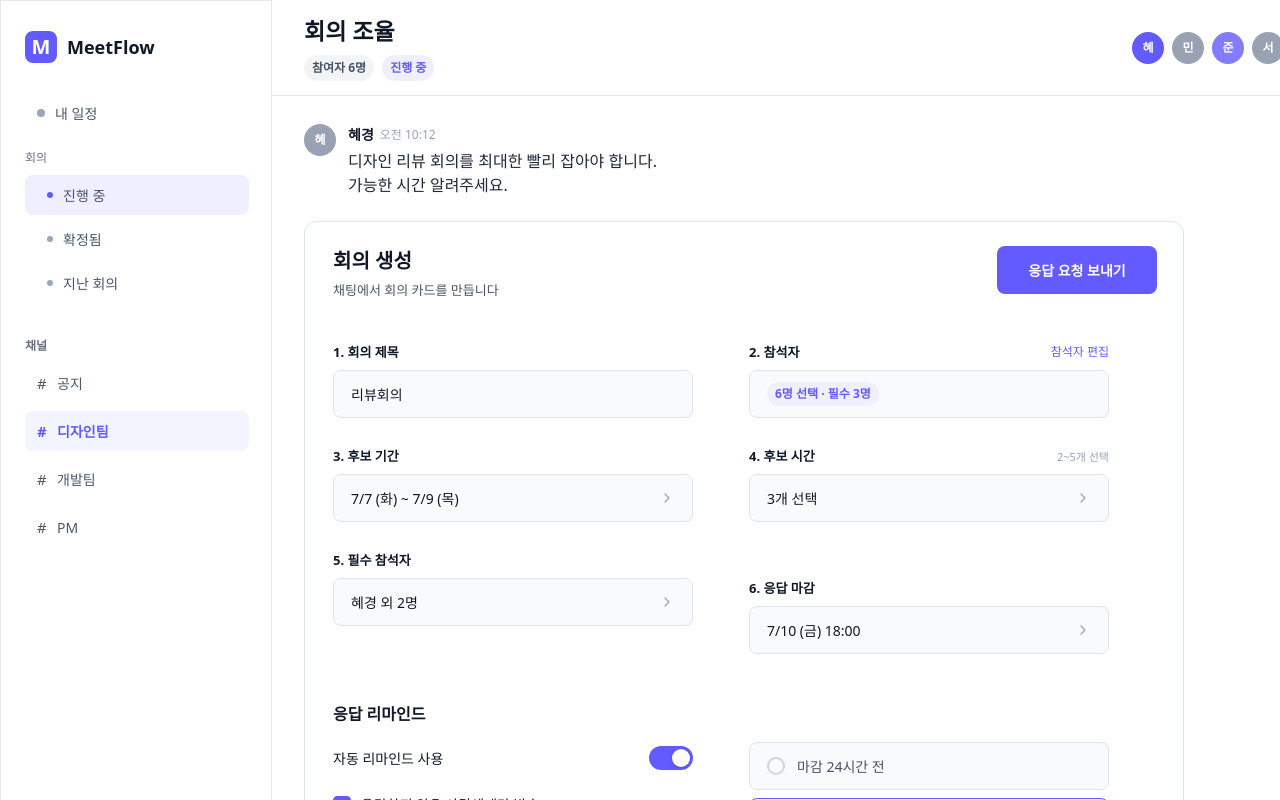
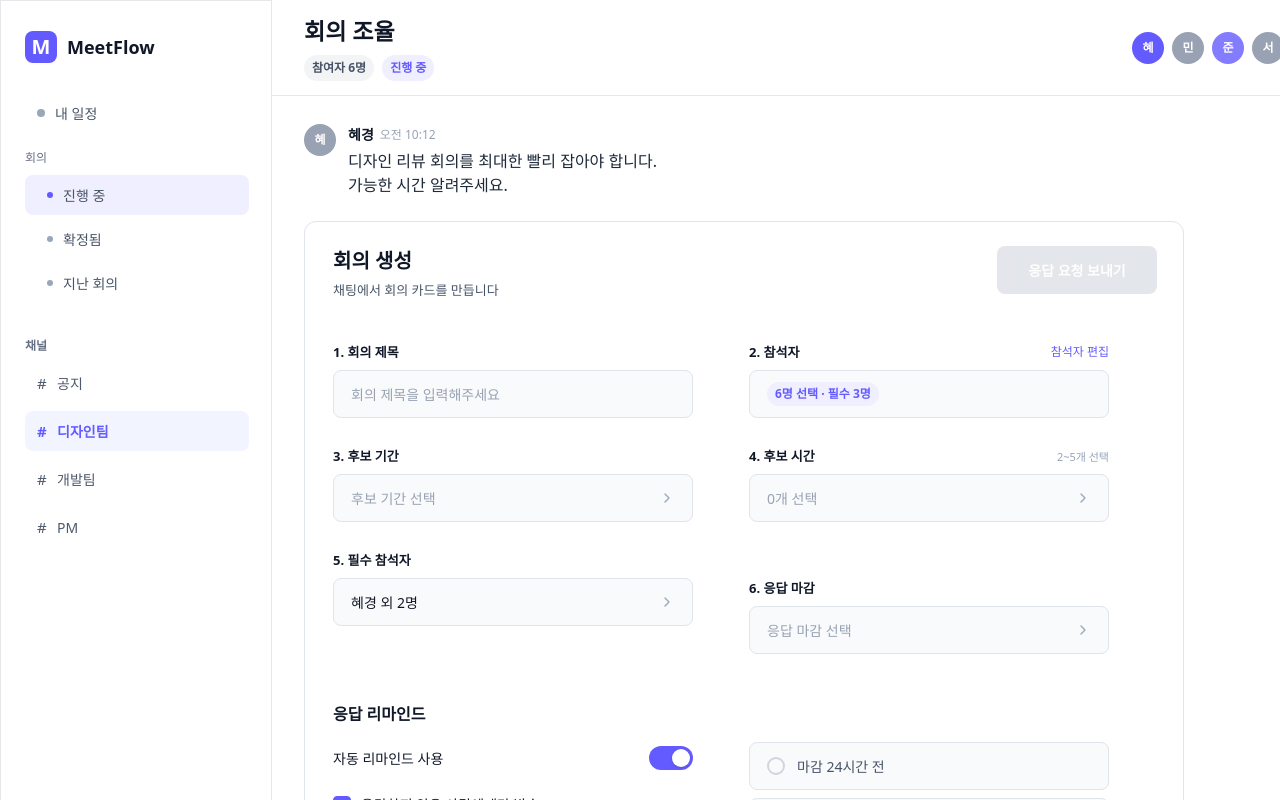
Before and after one commit to gjgprud0306/meetflow-tosschallenge, a React (Vite) app: page /meetings/new in a window 1280 px wide. Shown: the top 800 px of the page. Built offline with nearby package versions, Linux system fonts and the light colour scheme; a web font is replaced by a local one.

Commit message:
Require meeting creation inputs

```diff
--- a/src/components/MeetingCreateCard.tsx
+++ b/src/components/MeetingCreateCard.tsx
@@ -18,6 +18,7 @@ type FieldProps = {
   label: string;
   value: string;
   helper?: string;
+  placeholder?: boolean;
   badge?: boolean;
   action?: string;
   offsetTop?: boolean;
@@ -28,6 +29,7 @@ function Field({
   label,
   value,
   helper,
+  placeholder = false,
   badge = false,
   action,
   offsetTop = false,
@@ -65,7 +67,12 @@ function Field({
             {value}
           </span>
         ) : (
-          <span className="min-w-0 flex-1 truncate text-sm font-medium leading-[21px] text-[#101828]">
+          <span
+            className={cn(
+              "min-w-0 flex-1 truncate text-sm font-medium leading-[21px]",
+              placeholder ? "text-[#98A2B3]" : "text-[#101828]",
+            )}
+          >
             {value}
           </span>
         )}
@@ -152,6 +159,11 @@ export function MeetingCreateCard({ options }: MeetingCreateCardProps) {
   const [customTimeInput, setCustomTimeInput] = useState("");
   const [showCustomReminder, setShowCustomReminder] = useState(false);
   const [customReminderInput, setCustomReminderInput] = useState("");
+  const canSubmit =
+    meeting.title.trim().length > 0 &&
+    summaries.dateRange !== "후보 기간 선택" &&
+    meeting.timeIds.length > 0 &&
+    summaries.deadline !== "응답 마감 선택";
 
   function toggleAttendee(attendeeId: string) {
     const selected = meeting.attendeeIds.includes(attendeeId);
@@ -321,7 +333,10 @@ export function MeetingCreateCard({ options }: MeetingCreateCardProps) {
             }}
             onSubmit={() => {
               const value = customTimeInput.trim();
-              if (!value || meeting.timeIds.length >= 5) return;
+              const alreadySelected = meeting.customTimeOptions.some(
+                (option) => option.label === value && meeting.timeIds.includes(option.id),
+              );
+              if (!value || (meeting.timeIds.length >= 5 && !alreadySelected)) return;
               const id = `custom-time-${value.replace(/\s+/g, "-")}`;
               const exists = meeting.customTimeOptions.some(
                 (option) => option.id === id,
@@ -379,7 +394,8 @@ export function MeetingCreateCard({ options }: MeetingCreateCardProps) {
             </p>
           </div>
           <Button
-            className="h-12 w-40 rounded-lg bg-[#635BFF] text-sm font-bold leading-[21px] text-white hover:bg-[#635BFF]/90"
+            className="h-12 w-40 rounded-lg bg-[#635BFF] text-sm font-bold leading-[21px] text-white hover:bg-[#635BFF]/90 disabled:bg-[#C9CED8] disabled:text-white"
+            disabled={!canSubmit}
             onClick={() => navigate("/meetings/response-status")}
           >
             응답 요청 보내기
@@ -387,7 +403,19 @@ export function MeetingCreateCard({ options }: MeetingCreateCardProps) {
         </div>
 
         <div className="mt-5 grid h-[360px] w-[824px] grid-cols-[384px_384px] gap-x-8">
-          <Field label="1. 회의 제목" offsetTop value={meeting.title} />
+          <div className="w-96 pt-5">
+            <div className="mb-2 flex h-5 w-[360px] items-center justify-between">
+              <div className="text-[13px] font-bold leading-5 text-[#101828]">
+                1. 회의 제목
+              </div>
+            </div>
+            <input
+              className="flex h-12 w-[360px] items-center rounded-lg border border-[#E0E4EB] bg-[#F9FAFB] px-[17px] text-sm font-medium leading-[21px] text-[#101828] outline-none placeholder:text-[#98A2B3] focus:border-[#635BFF]"
+              onChange={(event) => updateMeeting({ title: event.target.value })}
+              placeholder="회의 제목을 입력해주세요"
+              value={meeting.title}
+            />
+          </div>
           <Field
             action="참석자 편집"
             badge
@@ -399,12 +427,14 @@ export function MeetingCreateCard({ options }: MeetingCreateCardProps) {
           <Field
             label="3. 후보 기간"
             onClick={() => setModal("dateRange")}
+            placeholder={summaries.dateRange === "후보 기간 선택"}
             value={summaries.dateRange}
           />
           <Field
             helper="2~5개 선택"
             label="4. 후보 시간"
             onClick={() => setModal("times")}
+            placeholder={meeting.timeIds.length === 0}
             value={summaries.timeCount}
           />
           <Field
@@ -416,6 +446,7 @@ export function MeetingCreateCard({ options }: MeetingCreateCardProps) {
             <Field
               label="6. 응답 마감"
               onClick={() => setModal("deadline")}
+              placeholder={summaries.deadline === "응답 마감 선택"}
               value={summaries.deadline}
             />
           </div>
--- a/src/context/meetingFlowUtils.ts
+++ b/src/context/meetingFlowUtils.ts
@@ -40,13 +40,16 @@ export function createMeetingSummaries(meeting: MeetingCreateMock) {
     dateRange:
       meeting.dateRangeId === "custom-date-range"
         ? meeting.customDateRange
-        : optionLabel(meetingCreateOptions.dateRanges, meeting.dateRangeId),
+        : optionLabel(meetingCreateOptions.dateRanges, meeting.dateRangeId) ||
+          "후보 기간 선택",
     timeCount: `${meeting.timeIds.length}개 선택`,
     selectedTimes,
-    deadline,
+    deadline: deadline || "응답 마감 선택",
     reminder,
     reminderText: meeting.reminderEnabled
-      ? `${meeting.unansweredOnly ? "미응답자에게" : "참석자에게"} ${reminder}에 자동 리마인드를 보냅니다. (마감: ${deadline})`
+      ? reminder && deadline
+        ? `${meeting.unansweredOnly ? "미응답자에게" : "참석자에게"} ${reminder}에 자동 리마인드를 보냅니다. (마감: ${deadline})`
+        : "리마인드 시간을 선택해주세요."
       : "자동 리마인드를 사용하지 않습니다.",
   };
 }
--- a/src/mocks/meetings.ts
+++ b/src/mocks/meetings.ts
@@ -65,17 +65,17 @@ export const meetingCreateIntro: ChatMessage = {
 };
 
 export const meetingCreateMock: MeetingCreateMock = {
-  title: "리뷰회의",
+  title: "",
   attendeeIds: ["owner", "min", "jun", "seo", "ji", "eun"],
   requiredAttendeeIds: ["owner", "min", "jun"],
-  dateRangeId: "july-7-9",
+  dateRangeId: "",
   customDateRange: "",
-  timeIds: ["tue-10", "wed-14", "thu-16"],
+  timeIds: [],
   customTimeOptions: [],
-  deadlineId: "july-10-18",
+  deadlineId: "",
   reminderEnabled: true,
   unansweredOnly: true,
-  reminderId: "3h",
+  reminderId: "",
   customReminderHours: "",
 };
 
```
Also changed, not shown: 4 other files (tests, documents, lock files or other folders).
